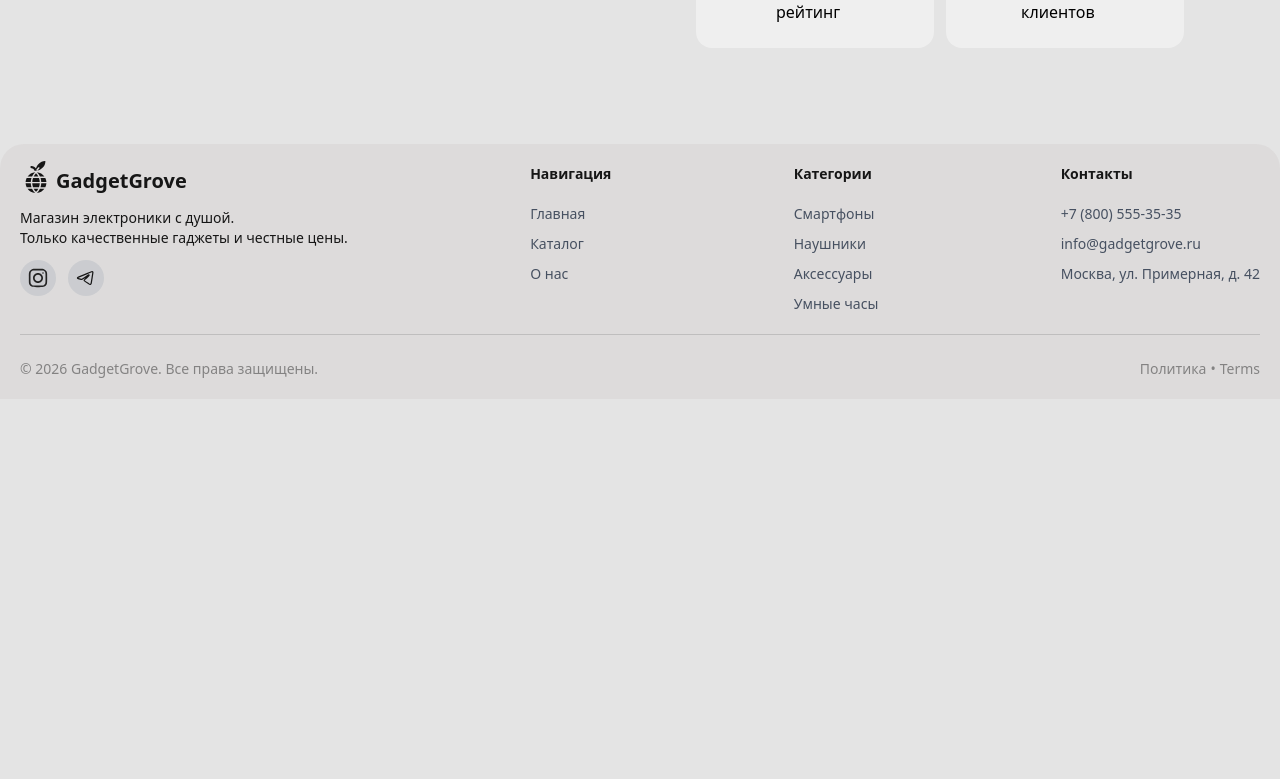
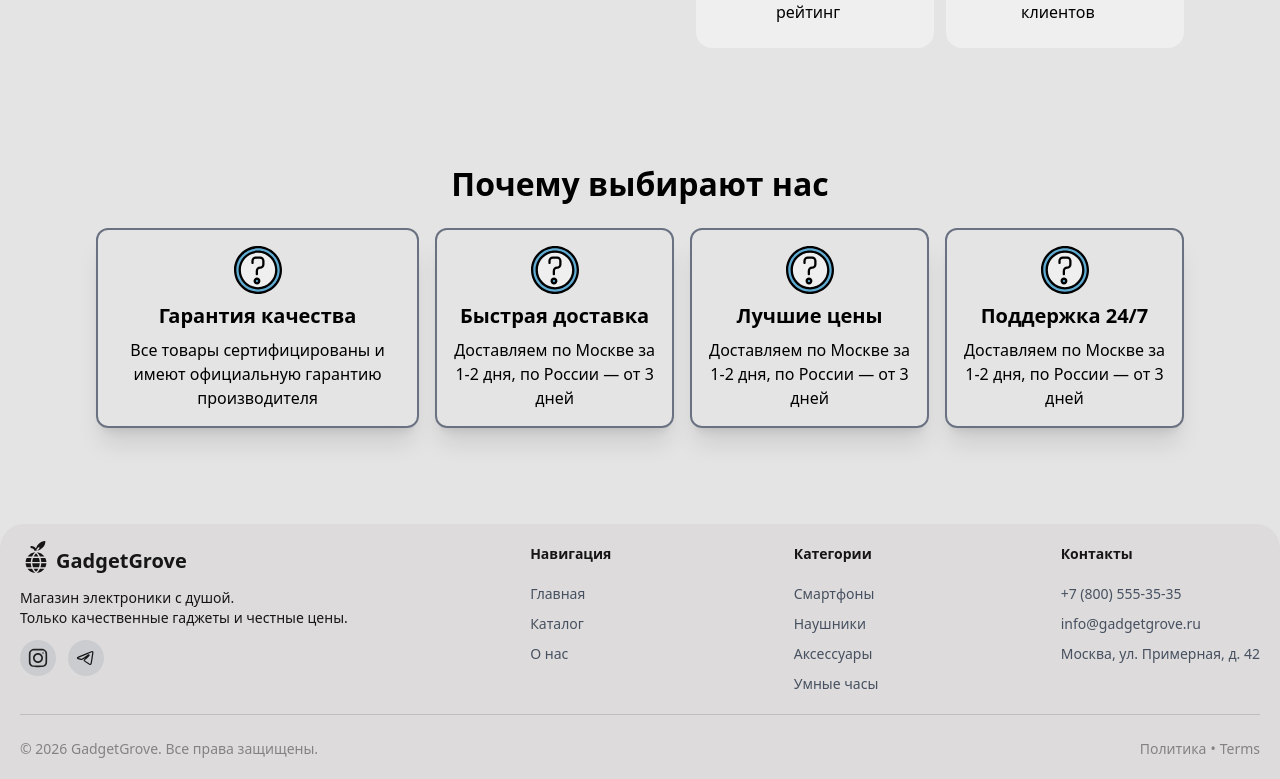
Before and after one commit to max1maln0/shop, a React (Vite) app: page /about in a window 1280 px wide. Shown: the part 645-1424 px from the top of the page. Before the commit the page ends 1044 px from the top, so only its background shows below. Built offline with nearby package versions, Linux system fonts and the light colour scheme.

Commit message:
feat: add WhyMe section

```diff
--- /dev/null
+++ b/src/components/ui/CardWhy.jsx
@@ -0,0 +1,11 @@
+
+
+export default function CardWhy({ title, description, icon}) {
+    return(
+        <div className="border-2 border-gray-500 p-4 rounded-xl flex flex-col gap-2 items-center shadow-xl hover:border-blue-700">
+            <img src={icon} alt={title} className="w-12 h-12"/>
+            <h3 className="text-xl font-semibold">{title}</h3>
+            <p>{description}</p>
+        </div>
+    )
+}
--- /dev/null
+++ b/src/data/why.js
@@ -0,0 +1,7 @@
+
+export const whyData = [
+    {icon: '/src/assets/faq-logo.svg', title: 'Гарантия качества', description: 'Все товары сертифицированы и имеют официальную гарантию производителя'},
+    {icon: '/src/assets/faq-logo.svg', title: 'Быстрая доставка', description: 'Доставляем по Москве за 1-2 дня, по России — от 3 дней'},
+    {icon: '/src/assets/faq-logo.svg', title: 'Лучшие цены', description: 'Доставляем по Москве за 1-2 дня, по России — от 3 дней'},
+    {icon: '/src/assets/faq-logo.svg', title: 'Поддержка 24/7', description: 'Доставляем по Москве за 1-2 дня, по России — от 3 дней'},
+];
--- a/src/pages/AboutPage.jsx
+++ b/src/pages/AboutPage.jsx
@@ -1,11 +1,13 @@
 import Hero from "./sections/About/Hero";
 import History from "./sections/About/History";
+import Why from "./sections/About/Why";
 
 export default function AboutPage() {
     return(
         <>
             <Hero />
             <History />
+            <Why />
         </>
     )
 }
--- a/src/pages/sections/About/Hero.jsx
+++ b/src/pages/sections/About/Hero.jsx
@@ -2,7 +2,7 @@
 
 export default function Hero() {
     return(
-        <section className="flex flex-col items-center p-4 m-20 gap-4 ">
+        <section className="flex flex-col items-center p-4 m-20 gap-4 text-center">
             <h1 className="font-bold text-4xl">
                 О GadgetGrove
             </h1>
--- /dev/null
+++ b/src/pages/sections/About/Why.jsx
@@ -0,0 +1,22 @@
+import CardWhy from "@components/ui/CardWhy";
+import { whyData } from "@data/why";
+
+
+export default function Why() {
+    return(
+        <section className="m-20 p-4 text-center flex flex-col gap-5">
+            <h1 className="section-title">Почему выбирают нас</h1>
+
+            <div className="flex gap-4">
+                {whyData.map((item, index) => (
+                    <CardWhy
+                        key={index}
+                        icon={item.icon}
+                        title={item.title}
+                        description={item.description}
+                    />
+                ))}
+            </div>
+        </section>
+    )
+}
```
